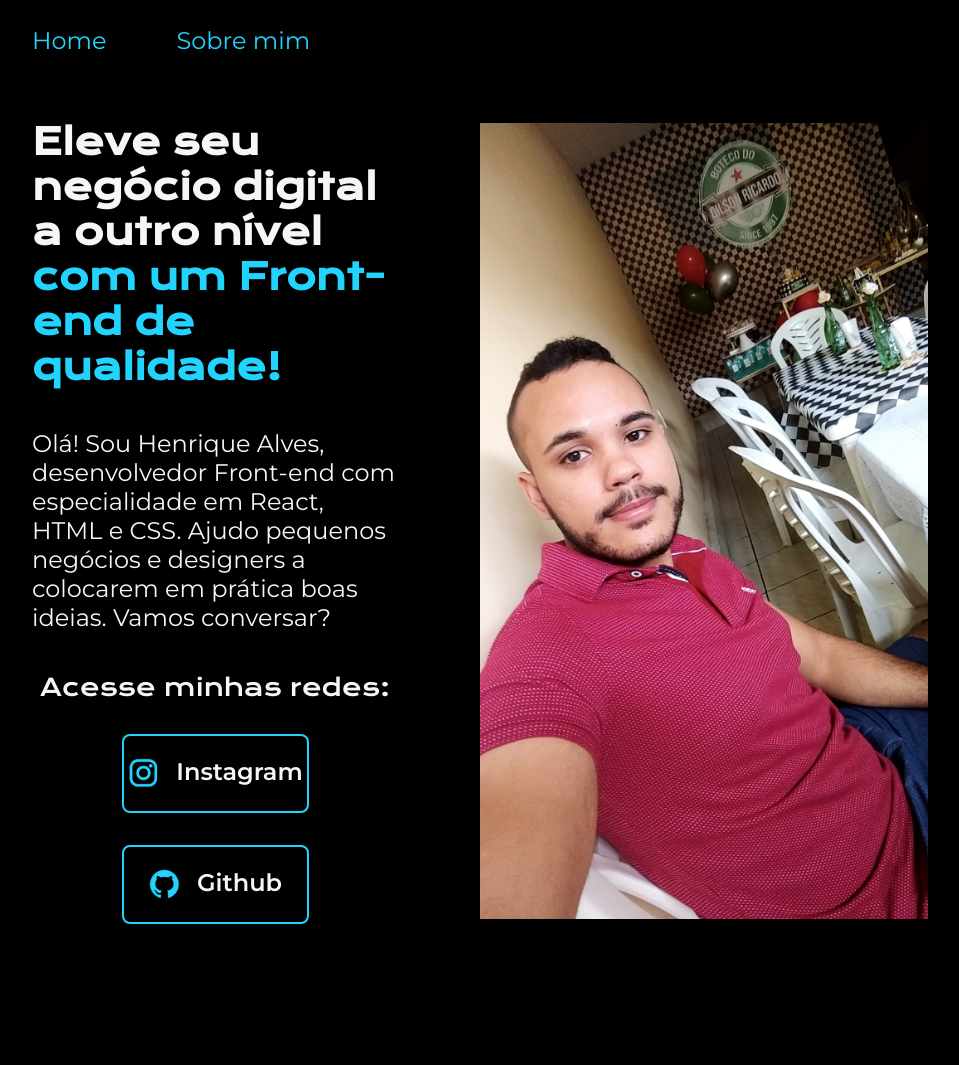
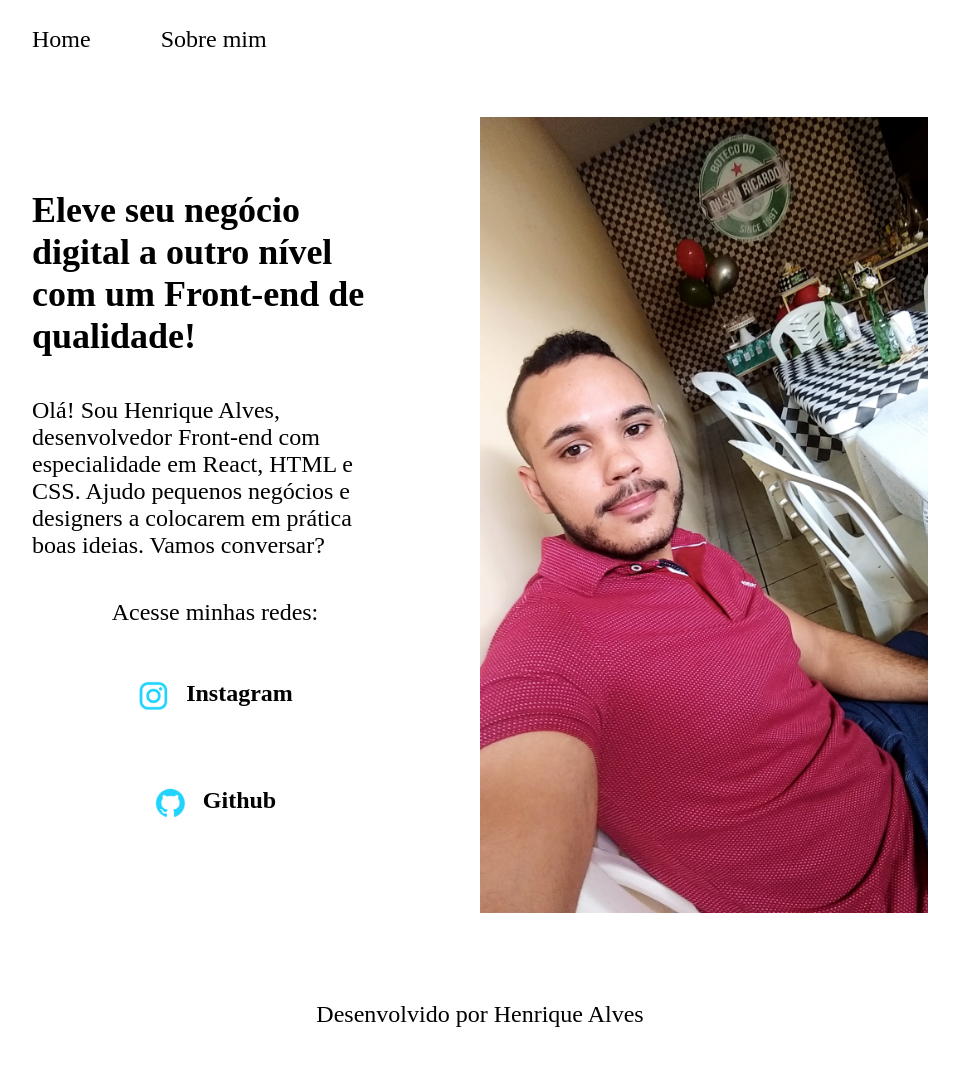
Before and after one commit to HenriqueaCavalcanti/portfolio, a plain HTML site: page index.html in a window 1280 px wide. Shown: the whole page, without its empty margins (160-1119 px from the left). Drawn offline with nearby package versions, Linux system fonts and the light colour scheme.

Commit message:
Add files via upload

```diff
--- a/styles/style.css
+++ b/styles/style.css
@@ -1,3 +1,157 @@
+<<<<<<< HEAD
+@import url('https://fonts.googleapis.com/css2?family=Krona+One&family=Montserrat:wght@400;600&display=swap');
+
+:root{
+    --cor-primaria: #000000;
+    --cor-secundaria: #F6F6F6;
+    --cor-terciaria: #22D4FD;
+    --cor-hover: #272727;
+
+    --fonte-primaria: 'Krona One', sans-serif;
+    --fonte-secundaria: 'Montserrat', sans-serif;
+
+}
+
+*{
+    margin: 0;
+    padding: 0;
+
+}
+
+.Portfolio{
+    box-sizing: border-box;
+    background-color:var(--cor-primaria);
+    color: var(--cor-secundaria);
+}
+
+.cabecalho{
+    padding: 2% 0% 0% 15%;
+}
+
+.cabecalho__menu{
+    display: flex;
+    gap: 70px;
+
+}
+
+.cabecalho__menu__link{
+    font-family: var(--fonte-secundaria);
+    font-size: 1.5rem;
+    font-weight: 600px;
+    color: var(--cor-terciaria);
+    text-decoration: none;
+}
+
+.apresentacao{
+    padding: 5% 15%;
+    display: flex;
+    align-items: center;
+    justify-content: space-between;
+    gap: 82px;
+}
+
+.apresentacao-conteudo-titulo{
+    font-family: var(--fonte-primaria);
+    font-size: 2.25rem;
+
+}
+
+.apresentacao-conteudo-descricao{
+    font-family: var(--fonte-secundaria);
+    font-size: 1.5rem;
+
+}
+
+.titulo-destacado{
+    color: var(--cor-terciaria)
+}
+
+.apresentacao__conteudo{
+    width: 50%;
+    display: flex;
+    flex-direction: column;
+    gap: 40px;
+
+}
+
+.apresentacao__links{
+    display: flex;
+    flex-direction: column;
+    justify-content: space-between;
+    align-items: center;
+
+    gap: 32px;
+}
+.apresentacao__links__subtitulos{
+    font-family: var(--fonte-primaria);
+    font-weight: 400;
+
+}
+
+.apresentacao__links__navegacao{
+    display: flex;
+    justify-content: center;
+    gap: 16px;
+    border: 2px solid var(--cor-terciaria);
+    width: 50%;
+    text-align: center;
+    border-radius: 8px;
+    font-size: 1.5rem;
+    font-weight: 600;
+    font-family: var(--fonte-secundaria);
+    padding: 21.5px 0;
+    text-decoration: none;
+    color: var(--cor-secundaria);
+}
+
+.imagem-perfil{
+    width: 50%;
+}
+
+.apresentacao__links__link:hover{
+    background-color: var(--cor-hover);
+}
+
+.apresentacao__links__subtitulos:hover{
+    color: #ffd700;
+}
+
+.rodape{
+    padding: 24px;
+    color: var(--cor-primaria);
+    background-color: --cor-terciaria;
+    text-align: center;
+    font-family: var(--fonte-secundaria);
+    font-weight: 400;
+    font-size: 1.5rem;
+}
+
+@media(max-width: 1200px){
+
+    .cabecalho{
+        padding: 10%;
+    }
+
+    .cabecalho__menu{
+        justify-content: center;
+    }
+
+    .apresentacao__links__navegacao{
+        width: 79%;
+    }
+
+    .apresentacao{
+     flex-direction: column-reverse;
+     padding: 5%;
+    }
+
+    .apresentacao__conteudo{
+        width: auto;
+    }
+
+
+}
+=======
 @import url('https://fonts.googleapis.com/css2?family=Krona+One&family=Montserrat:wght@400;600&display=swap');
 
 :root{
@@ -146,3 +300,4 @@
 
 
 }
+>>>>>>> 07db16b3566d816a829b7f62a3683fd09d9823f7
```
